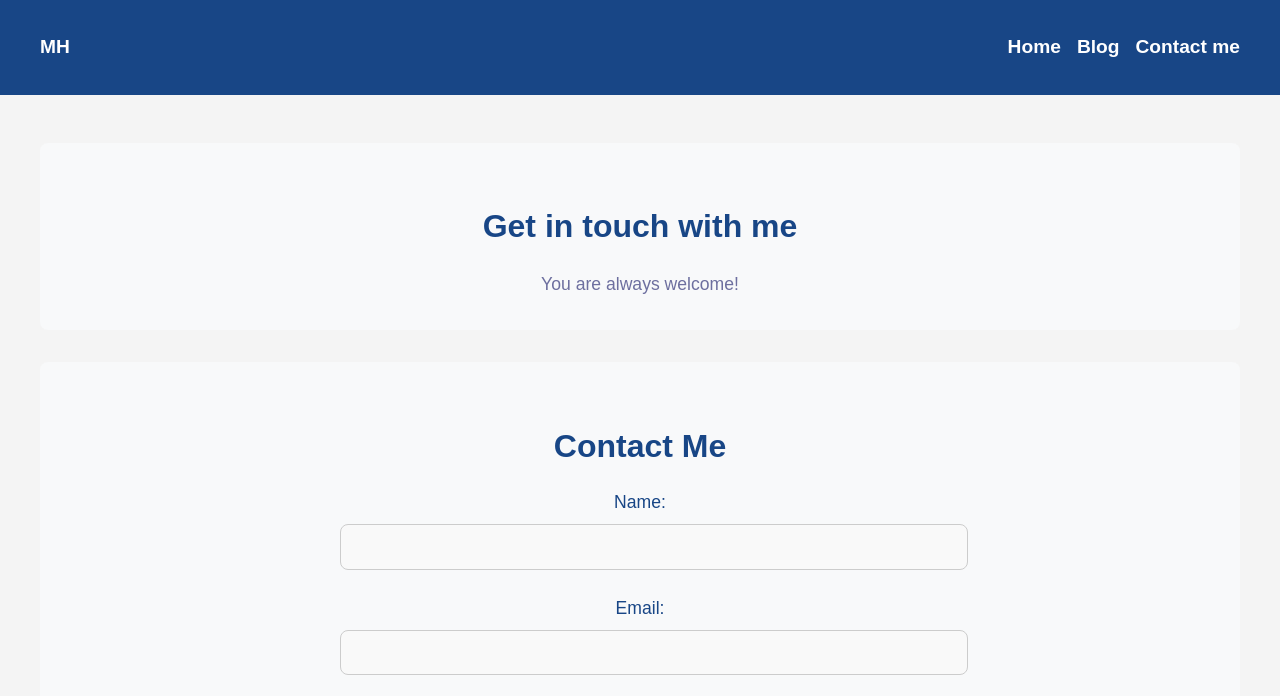
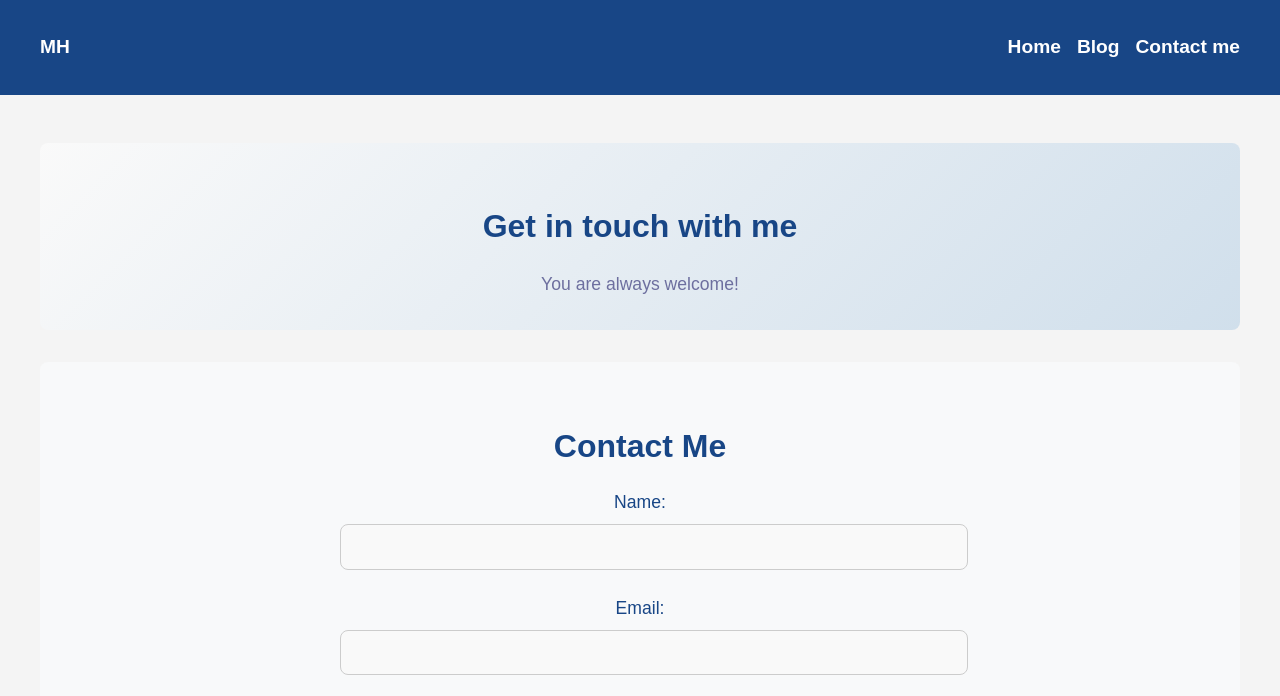
Before and after one commit to mariamhash/websiteTASK, a plain HTML site: page contact.html in a window 1280 px wide. Shown: the top 696 px of the page. Drawn offline with Linux system fonts and the light colour scheme.

Commit message:
update the contact.css

```diff
--- a/css/contact.css
+++ b/css/contact.css
@@ -12,6 +12,8 @@ main {
     margin-bottom: 2rem;
     border-radius: 8px;
     text-align: center;
+    background: linear-gradient(135deg, #ffffff85 0%, #b5cfe591 100%);
+
   }
 
   .Get-in-touch h1 {
@@ -103,6 +105,7 @@ main {
     background: #f8f9fa;
     padding: 2rem;
     border-radius: 8px;
+
   }
 
   .info h2 {
```
